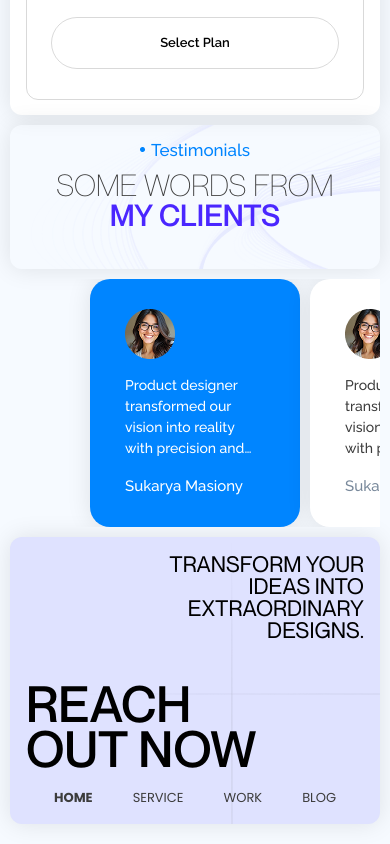
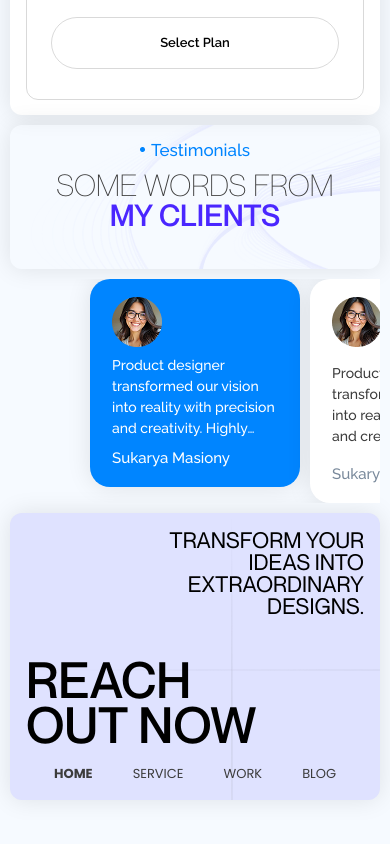
Before and after one commit to muhammadhuzaifasiddiqui/ui-ux, a Next.js app: page / in a window 390 px wide. Shown: the part 8140-8984 px from the top of the page. After the commit the page ends 8960 px from the top, so only its background shows below. Built offline with nearby package versions, Linux system fonts and the light colour scheme.

Commit message:
mobile screen size responsive

```diff
--- a/src/app/components/layout/Testimonial.tsx
+++ b/src/app/components/layout/Testimonial.tsx
@@ -33,7 +33,7 @@ const Testimonial = () => {
         >
           <SwiperSlide>
             <div>
-              <div className="flex flex-col gap-4">
+              <div className="flex flex-col gap-2 sm:gap-2.5 md:gap-3 lg:gap-4">
                 <div className="img-testimonial">
                   <Image
                     src={"/img/Sarah.png"}
@@ -241,7 +241,6 @@ const Testimonial = () => {
             </div>
           </SwiperSlide>
         </Swiper>
-
         <div className="custom-pagination flex justify-center gap-3 mt-0 sm:mt-2"></div>
 
         <style jsx global>{`
--- a/src/app/style/globals.css
+++ b/src/app/style/globals.css
@@ -1132,6 +1132,10 @@ h4 {
     padding: 8px 12px;
   }
 
+  .testimonial-section .swiper-slide {
+    padding: 25px 30px;
+  }
+
   .footer-wrapper {
     padding-left: 26px;
     padding-right: 26px;
@@ -1323,6 +1327,10 @@ h4 {
     padding-bottom: 15px;
   }
 
+  .testimonial-section .swiper-slide {
+    padding: 22px 26px;
+  }
+
   .footer-wrapper {
     padding-left: 16px;
     padding-right: 16px;
@@ -1516,6 +1524,10 @@ h4 {
     padding-bottom: 15px;
   }
 
+  .testimonial-section .swiper-slide {
+    padding: 18px 22px;
+  }
+
   .footer-wrapper {
     padding-left: 16px;
     padding-right: 16px;
```
